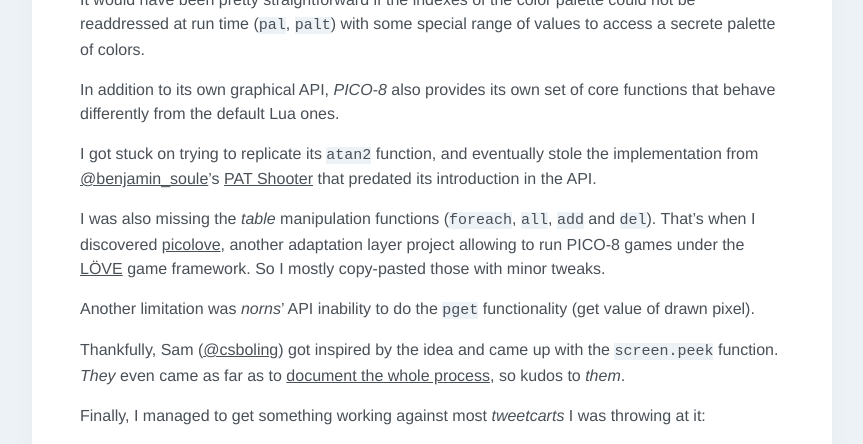
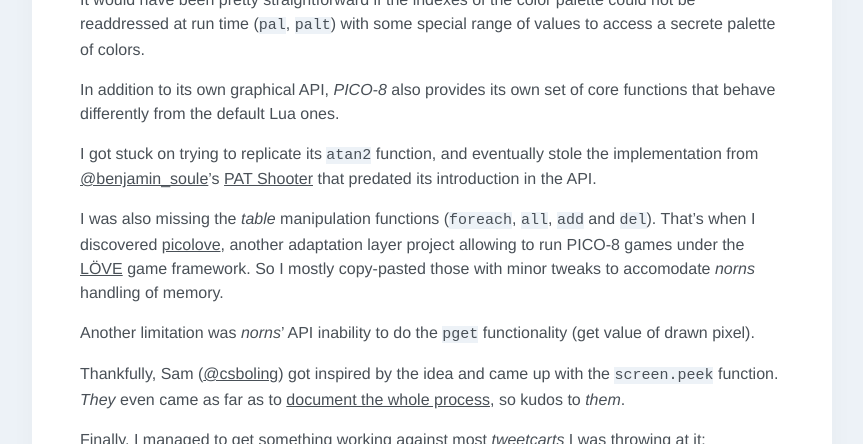
Before and after one commit to p3r7/blog, a Jekyll site: the page built from _posts/2021-05-25-norns-pico8-tweetcarts.md, in a window 1280 px wide and 900 px high, scrolled down 2106 px, cut to the strip 0-444 px from the top of the window. Shown: the whole strip, without its empty margins (208-1071 px from the left). Built offline with Jekyll 4.4.1, drawn with Linux system fonts in a browser that asks for light colours; some web fonts are replaced.

Commit message:
Precision

```diff
--- a/_posts/2021-05-25-norns-pico8-tweetcarts.md
+++ b/_posts/2021-05-25-norns-pico8-tweetcarts.md
@@ -65,7 +65,7 @@
 
 I got stuck on trying to replicate its `atan2` function, and eventually stole the implementation from [@benjamin_soule](https://www.lexaloffle.com/bbs/?uid=9308)'s [PAT Shooter](https://www.lexaloffle.com/bbs/?pid=10183) that predated its introduction in the API.
 
-I was also missing the _table_ manipulation functions (`foreach`, `all`, `add` and `del`). That's when I discovered [picolove](https://github.com/picolove/picolove), another adaptation layer project allowing to run PICO-8 games under the [LÖVE](https://love2d.org/) game framework. So I mostly copy-pasted those with minor tweaks.
+I was also missing the _table_ manipulation functions (`foreach`, `all`, `add` and `del`). That's when I discovered [picolove](https://github.com/picolove/picolove), another adaptation layer project allowing to run PICO-8 games under the [LÖVE](https://love2d.org/) game framework. So I mostly copy-pasted those with minor tweaks to accomodate _norns_ handling of memory.
 
 Another limitation was _norns_' API inability to do the `pget` functionality (get value of drawn pixel).
 
```
